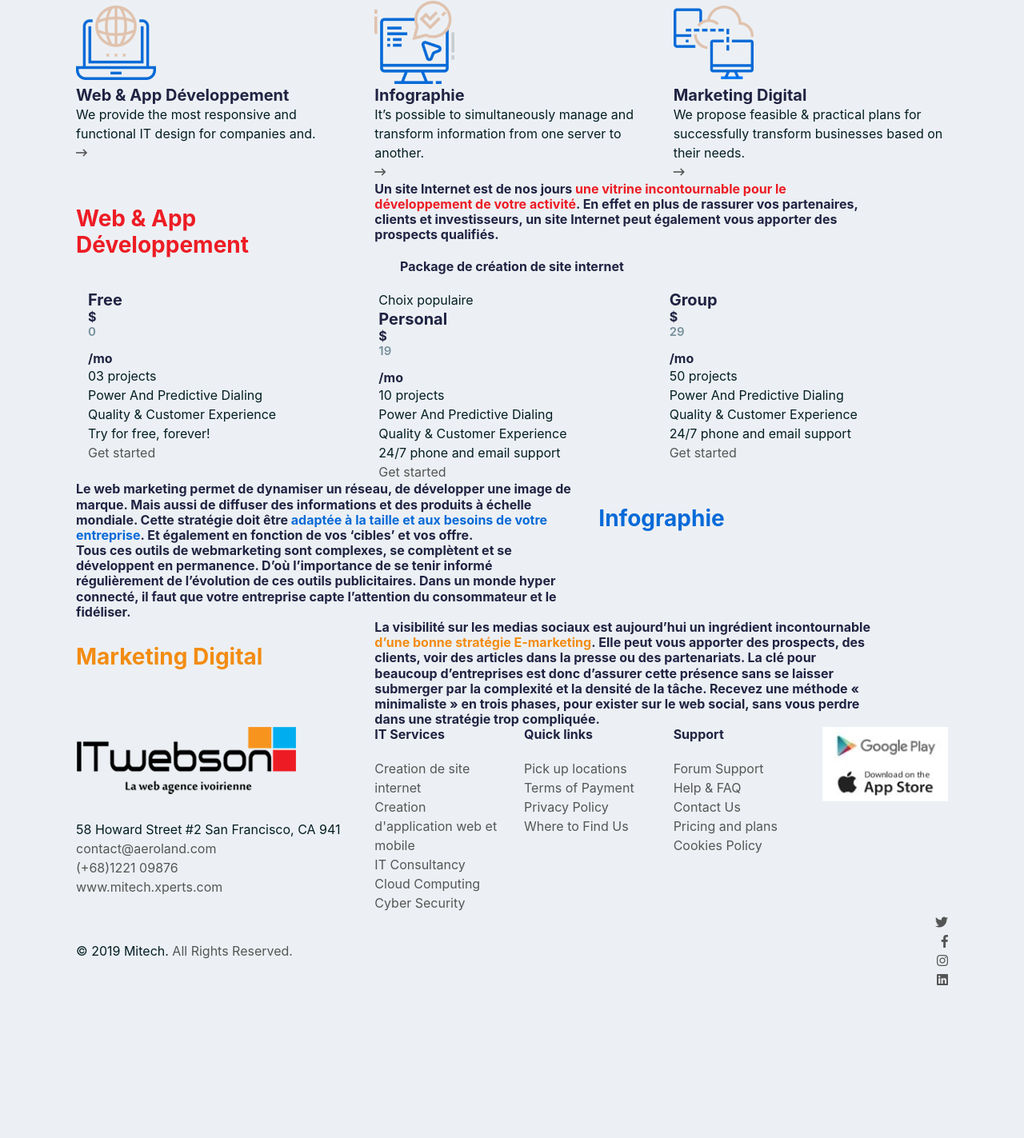
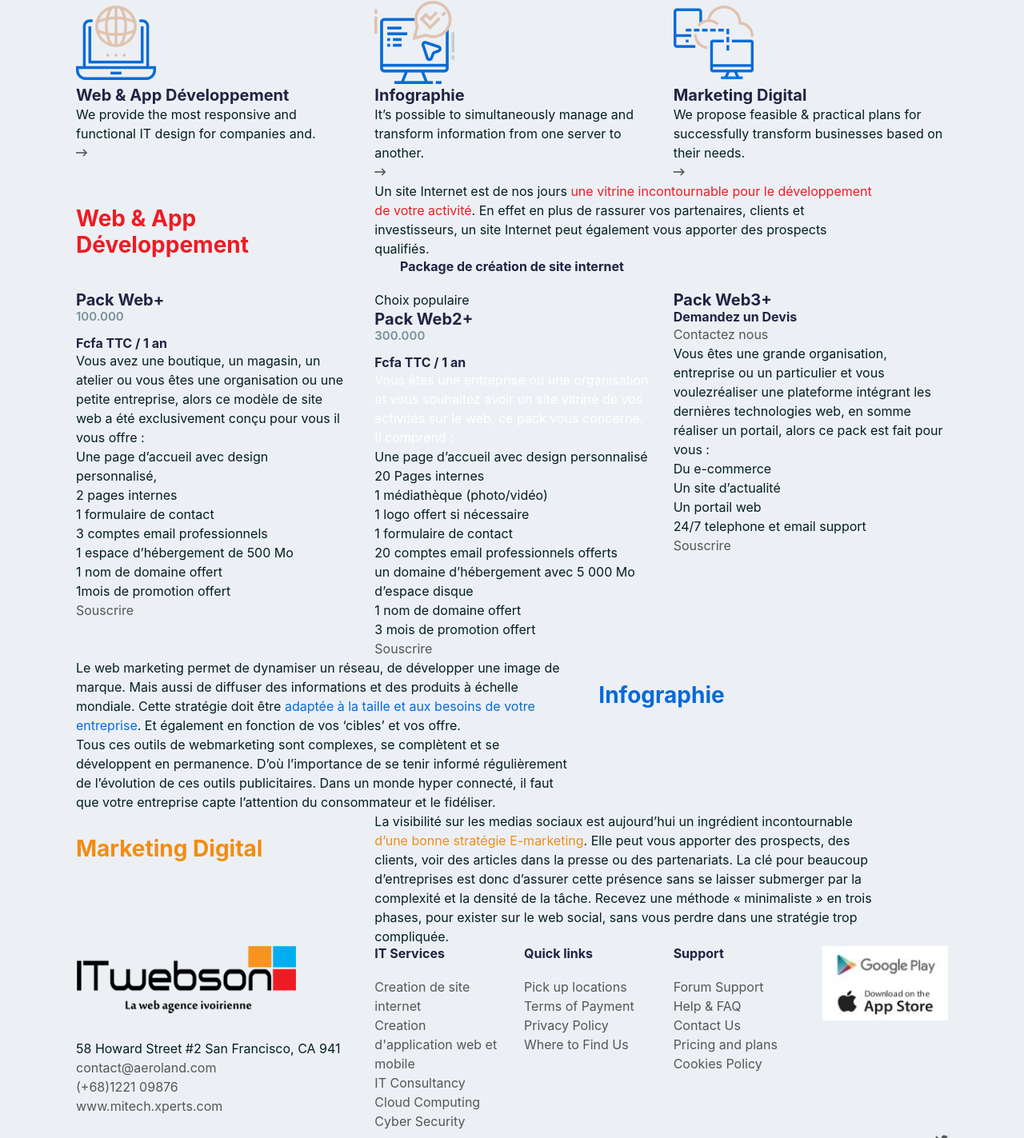
Before and after one commit to Michaell007/itweb_site, a Symfony app: template templates/front-end/it_solutions/solution.html.twig in a window 1280 px wide. Shown: the part 217-1640 px from the top of the page at 80% size. Run offline with Twig, Linux system fonts and the light colour scheme; the template is opened without the code that fills it, so the values that code supplies are empty; some libraries are stand-ins or nearby versions.

Commit message:
update solution page and cpanel

```diff
--- a/templates/front-end/it_solutions/solution.html.twig
+++ b/templates/front-end/it_solutions/solution.html.twig
@@ -111,7 +111,7 @@
         </div>
 
         <!--===========  feature-large-images-wrapper  Start =============-->
-        <div class="feature-large-images-wrapper section-space--ptb_100" id="web">
+        <div class="feature-large-images-wrapper bg-gray section-space--ptb_100" id="web">
             <div class="container">
                 <div class="cybersecurity-about-box">
                     <div class="row">
@@ -121,11 +121,13 @@
                             </div>
                         </div>
                         <div class="col-lg-7">
-                            <div class="conact-us-wrap-one managed-it">
-                                <h6 class="sub-heading">Un site Internet est de nos jours <span class="text-color-itwebson-red">une vitrine incontournable pour le développement de votre activité</span>.
+                            <div class="conact-us-wrap-one managed-it cybersecurity-about-text">
+                                <div class="text">Un site Internet est de nos jours <span class="text-color-itwebson-red">une vitrine incontournable pour le développement de votre activité</span>.
                                     En effet en plus de rassurer vos partenaires, clients et investisseurs, un site Internet peut également
                                     vous apporter des prospects qualifiés.
-                                </h6>
+                                </div>
+                            </div>
+                        </div>
                     </div>
                 </div>
             </div>
@@ -150,23 +152,29 @@
                         <div class="col-12 col-md-4 col-lg-4 col-xl-4 pricing-table wow move-up">
                             <div class="pricing-table__inner">
                                 <div class="pricing-table__header">
-                                            <h5 class="pricing-table__title">Free</h5>
+                                    <h5 class="pricing-table__title">Pack Web+</h5>
                                     <div class="pricing-table__price-wrap">
-                                                <h6 class="currency">$</h6>
-                                                <h6 class="price">0</h6>
-                                                <h6 class="period">/mo</h6>
+                                        <!-- h6 class="currency">Fcfa</!-->
+                                        <h6 class="price">100.000</h6>
+                                        <h6 class="period">Fcfa TTC / 1 an</h6>
                                     </div>
                                 </div>
                                 <div class="pricing-table__body">
+                                <div class="text">
+                                Vous avez une boutique, un magasin, un atelier ou vous êtes une organisation  ou une petite entreprise, alors ce modèle de site web a été exclusivement conçu pour vous il vous offre :<br>
+                                </div>
                                     <ul class="pricing-table__list">
-                                                <li>03 projects</li>
-                                                <li>Power And Predictive Dialing</li>
-                                                <li>Quality &amp; Customer Experience</li>
-                                                <li><span class="featured">Try for free, forever!</span></li>
+                                        <li>Une page d’accueil avec design personnalisé, </li>
+                                        <li>2 pages internes</li>
+                                        <li>1 formulaire de contact</li>
+                                        <li>3 comptes email professionnels</li>
+                                        <li>1 espace d’hébergement de 500 Mo</li>
+                                        <li>1 nom de domaine offert</li>
+                                        <li>1mois de promotion offert</li>
                                     </ul>
                                 </div>
                                 <div class="pricing-table__footer">
-                                            <a href="#" class="ht-btn ht-btn-default btn--secondary">Get started</a>
+                                    <a href="{{path("contact")}}" class="ht-btn ht-btn-default btn--secondary">Souscrire</a>
                                 </div>
                             </div>
                         </div>
@@ -176,47 +184,57 @@
                                     <span>Choix populaire</span>
                                 </div>
                                 <div class="pricing-table__header">
-                                            <h5 class="pricing-table__title">Personal</h5>
+                                    <h5 class="pricing-table__title">Pack Web2+</h5>
                                     <div class="pricing-table__price-wrap">
-                                                <h6 class="currency">$</h6>
-                                                <h6 class="price">19</h6>
-                                                <h6 class="period">/mo</h6>
+                                        <!-- h6 class="currency">$</h6-->
+                                        <h6 class="price">300.000</h6>
+                                        <h6 class="period">Fcfa TTC / 1 an</h6>
                                     </div>
                                 </div>
                                 <div class="pricing-table__body">
+                                    <div class="text" style="color:#ffffff">
+                                     Vous êtes une entreprise ou une organisation et vous souhaitez avoir un site vitrine de vos activités sur le web, ce pack vous concerne. Il comprend : <br>
+                                    </div>
                                     <ul class="pricing-table__list">
-                                                <li>10 projects</li>
-                                                <li>Power And Predictive Dialing</li>
-                                                <li>Quality &amp; Customer Experience</li>
-                                                <li>24/7 phone and email support</li>
+                                        <li>Une  page d’accueil avec design personnalisé </li>
+                                        <li>20  Pages internes</li>
+                                        <li>1  médiathèque (photo/vidéo) </li>
+                                        <li>1 logo offert  si nécessaire </li>
+                                        <li>1 formulaire de contact  </li>
+                                        <li>20 comptes email professionnels  offerts </li>
+                                        <li>un domaine d’hébergement  avec  5 000 Mo  d’espace disque  </li>
+                                        <li>1 nom de domaine offert</li>
+                                        <li>3 mois de promotion offert</li>
                                     </ul>
                                 </div>
                                 <div class="pricing-table__footer">
-                                            <a href="#" class="ht-btn ht-btn-default btn--secondary">Get started</a>
+                                    <a href="{{path("contact")}}" class="ht-btn ht-btn-default btn--secondary">Souscrire</a>
                                 </div>
                             </div>
                         </div>
                         <div class="col-12 col-md-4 col-lg-4 col-xl-4 pricing-table wow move-up">
                             <div class="pricing-table__inner">
                                 <div class="pricing-table__header">
-                                            <h5 class="pricing-table__title">Group</h5>
-                                            <div class="pricing-table__price-wrap">
-                                                <h6 class="currency">$</h6>
-                                                <h6 class="price">29</h6>
-                                                <h6 class="period">/mo</h6>
+                                    <h5 class="pricing-table__title">Pack Web3+</h5>
+                                    <div>
+                                        <!-- h6 class="currency">$</!-->
+                                        <h6 class="">Demandez un Devis</h6>
+                                        <div class=""><a href="{{path("contact")}}">Contactez nous</a></div>
                                     </div>
                                 </div>
                                 <div class="pricing-table__body">
+                                <div class="text">
+                                Vous êtes une grande organisation, entreprise ou un particulier et vous voulezréaliser une plateforme intégrant les dernières technologies web, en somme réaliser un portail, alors ce pack est fait pour vous : <br>
+                                </div>
                                     <ul class="pricing-table__list">
-                                                <li>50 projects</li>
-                                                <li>Power And Predictive Dialing</li>
-                                                <li>Quality &amp; Customer Experience</li>
-                                                <li>24/7 phone and email support</li>
+                                        <li>Du e-commerce</li>
+                                        <li>Un site d’actualité</li>
+                                        <li>Un portail web</li>
+                                        <li>24/7 telephone et email support</li>
                                     </ul>
                                 </div>
                                 <div class="pricing-table__footer">
-                                            <a href="#" class="ht-btn ht-btn-default btn--secondary">Get started</a>
-                                        </div>
+                                    <a href="{{path("contact")}}" class="ht-btn ht-btn-default btn--secondary">Souscrire</a>
                                 </div>
                             </div>
                         </div>
@@ -226,19 +244,20 @@
         </div>
     </div>
 
+
     <!--===========  feature-large-images-wrapper  Start =============-->
-        <div class="feature-large-images-wrapper section-space--ptb_100" id="infographie">
+    <div class="feature-large-images-wrapper bg-gray section-space--ptb_100" id="infographie">
         <div class="container">
             <div class="cybersecurity-about-box">
                 <div class="row">
                     <div class="col-lg-7">
-                            <div class="conact-us-wrap-one managed-it">
-                                <h6 class="sub-heading">Le web marketing permet de dynamiser un réseau, de développer une image de marque. Mais aussi de diffuser
+                        <div class="conact-us-wrap-one managed-it cybersecurity-about-text">
+                            <div class="text">Le web marketing permet de dynamiser un réseau, de développer une image de marque. Mais aussi de diffuser
                                 des informations et des produits à échelle mondiale. Cette stratégie doit être <span class="text-color-itwebson-blue"> adaptée à la taille et aux besoins de votre entreprise</span>.
                                 Et également en fonction de vos ‘cibles’ et vos offre. <br/>
                                 Tous ces outils de webmarketing sont complexes, se complètent et se développent en permanence. D’où l’importance de se tenir informé régulièrement
                                 de l’évolution de ces outils publicitaires. Dans un monde hyper connecté, il faut que votre entreprise capte l’attention du consommateur et le fidéliser.
-                                </h6>
+                            </div>
                         </div>
                     </div>
                     <div class="col-lg-4">
@@ -263,12 +282,12 @@
                         </div>
                     </div>
                     <div class="col-lg-7">
-                            <div class="conact-us-wrap-one managed-it">
-                                <h6 class="sub-heading">La visibilité sur les medias sociaux est aujourd’hui un ingrédient incontournable <span class="text-color-itwebson-orange"> d’une bonne stratégie
+                        <div class="conact-us-wrap-one managed-it cybersecurity-about-text">
+                            <div class="text">La visibilité sur les medias sociaux est aujourd’hui un ingrédient incontournable <span class="text-color-itwebson-orange"> d’une bonne stratégie
                                 E-marketing</span>. Elle peut vous apporter des prospects, des clients, voir des articles dans la presse ou des partenariats.
                                 La clé pour beaucoup d’entreprises est donc d’assurer cette présence sans se laisser submerger par la complexité et la densité de la tâche.
                                 Recevez une méthode « minimaliste » en trois phases, pour exister sur le web social, sans vous perdre dans une stratégie trop compliquée.
-                                </h6>
+                            </div>
                         </div>
                     </div>
                 </div>
@@ -276,5 +295,4 @@
 
         </div>
     </div>
-    </div>
 {% endblock %}
```
Also changed, not shown: .cpanel.yml. Lines whose indentation alone changed are shown as unchanged.
